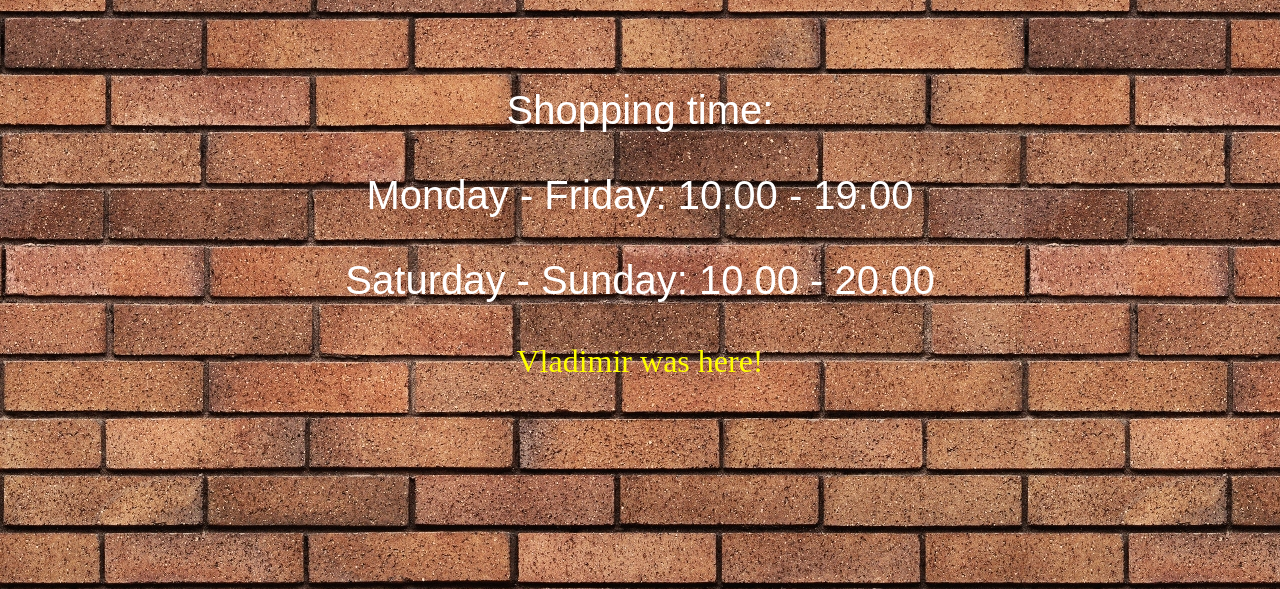
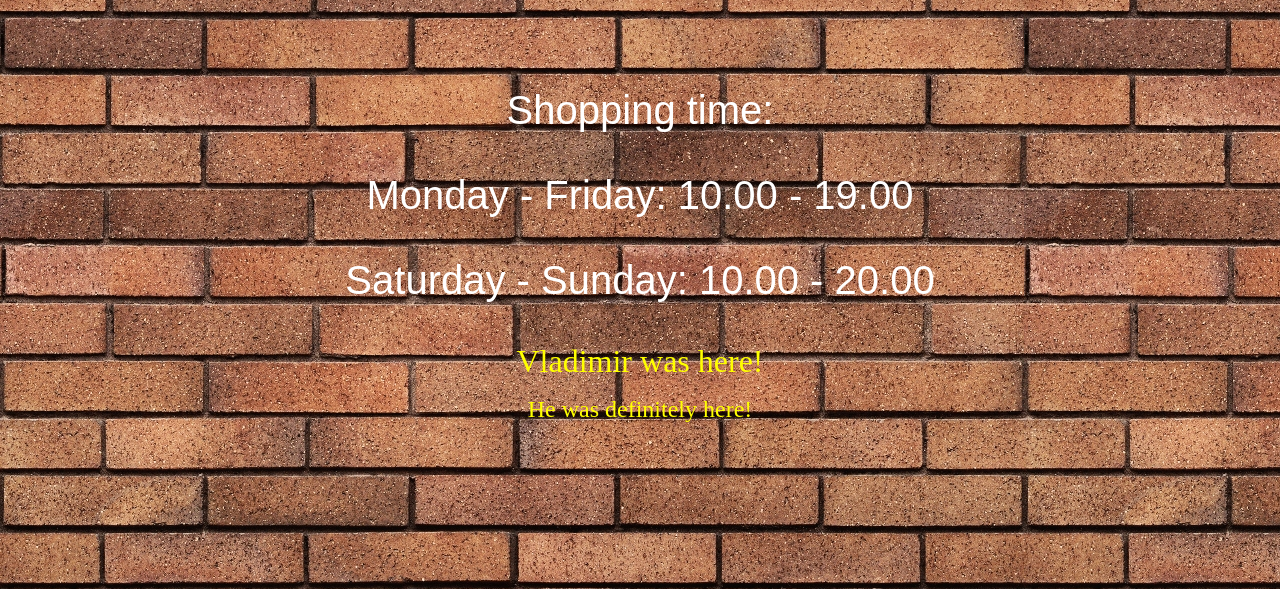
Before and after one commit to YuliyaYakovleva/git_shop, a plain HTML site: page index.html in a window 1280 px wide. Shown: the part 211-800 px from the top of the page. Drawn offline with Linux system fonts and the light colour scheme.

Commit message:
the addition of the inscription He was definitely here!

```diff
--- a/index.html
+++ b/index.html
@@ -7,5 +7,6 @@
   <p><center>Monday - Friday: 10.00 - 19.00<center></p>
   <p><center>Saturday - Sunday: 10.00 - 20.00<center></p></font>
   <p><font color="yellow" size="6">Vladimir was here!</font></p>
+  <p><font color="yellow" size="5">He was definitely here!</font></p>
  </body>
 </html>
```
